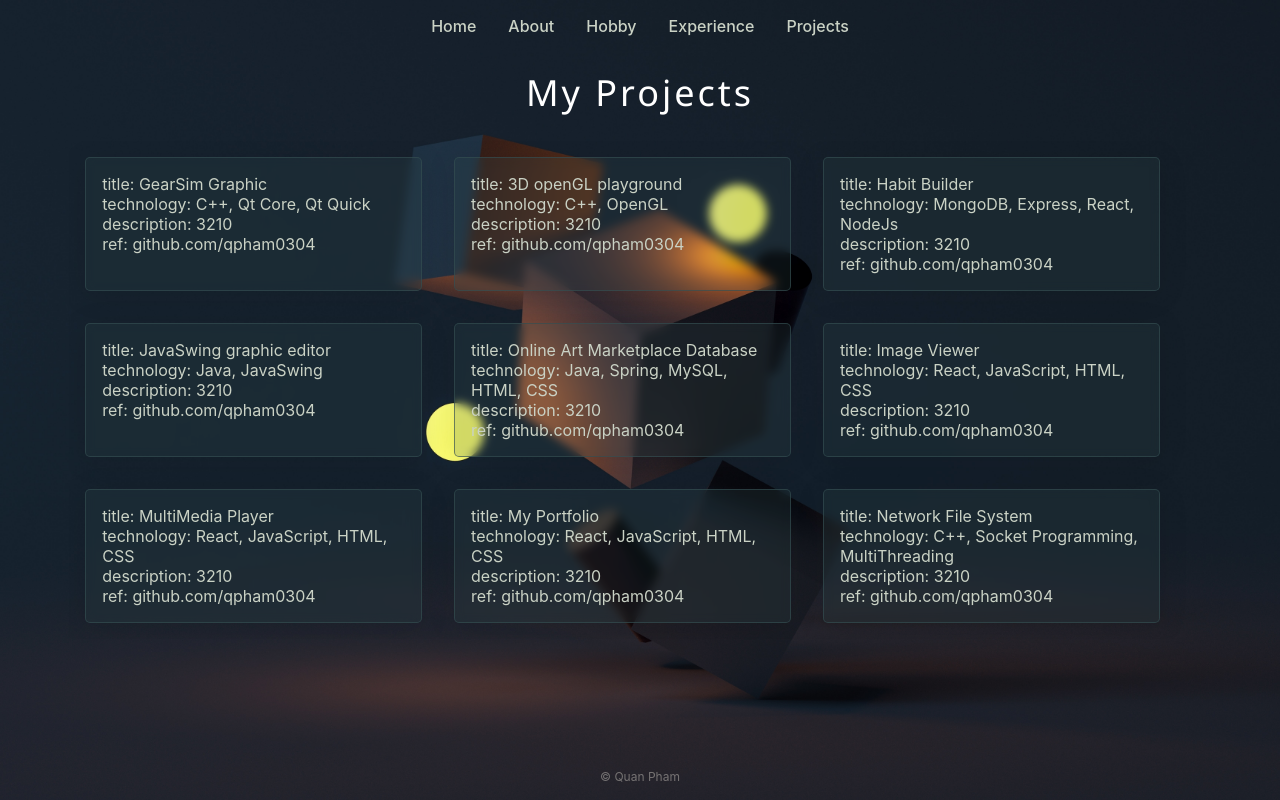
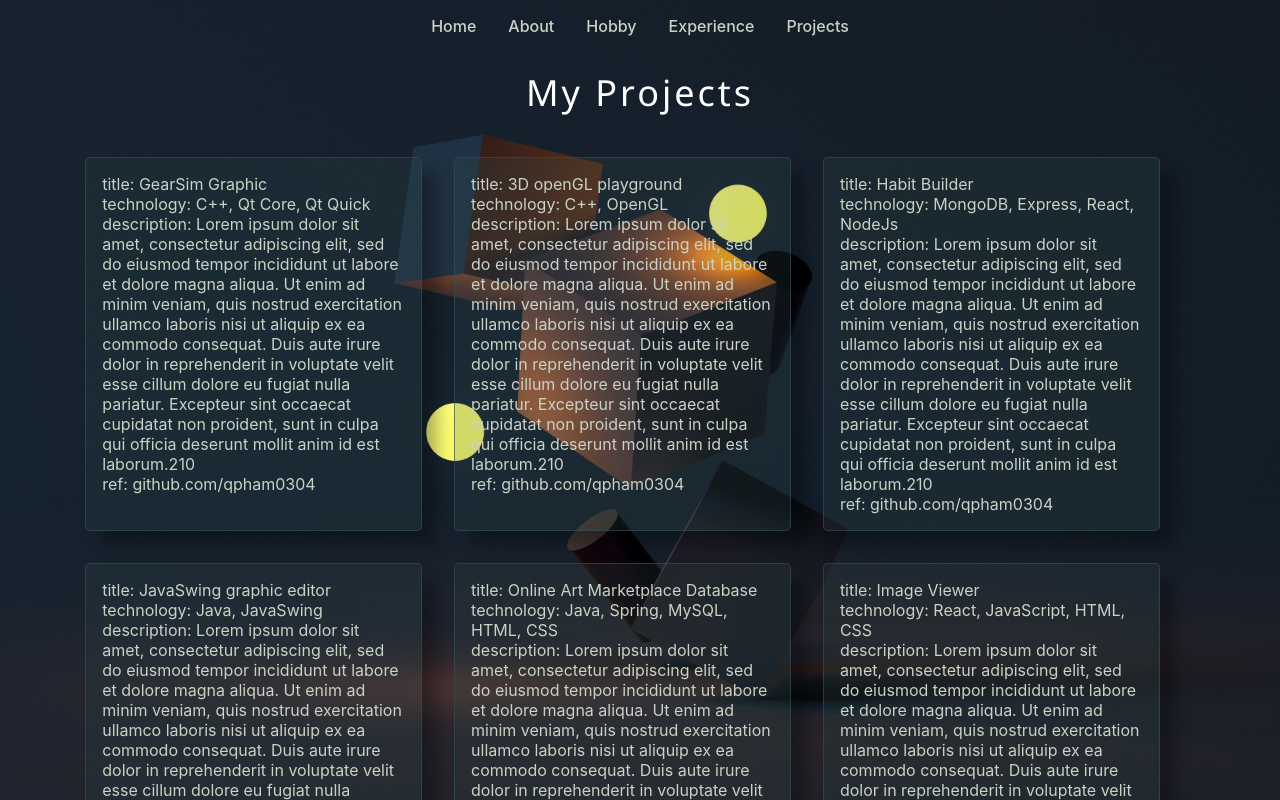
Before and after one commit to qpham0304/my-portfolio, a React (Create React App) app: page /projects in a window 1280 px wide. Built offline with nearby package versions, Linux system fonts and the light colour scheme.

Commit message:
add page transition and refactor router

```diff
--- a/src/App.css
+++ b/src/App.css
@@ -16,29 +16,49 @@
   background-size: cover;
   background-position: center;
   height: 100vh;
+  /* height: calc(var(--vh, 1vh) * 100); */
   overflow-y: overlay;
   overflow-x: hidden;
 }
 
 .App-background {
-  /* background-color: var(--overlay-color); */
   min-height: 100vh;
   min-height: -webkit-fill-available;
   display: flex;
   flex-direction: column;
   color: var(--txt-color-primary);
-  animation: page-load 0.8s ease-in
 }
 
-@keyframes page-load {
-  0% {
-    opacity: 0
+.fadeIn {
+  animation: 0.5s fadeIn forwards;
+}
+
+.fadeOut {
+  animation: 0.5s fadeOut forwards;
+}
+
+@keyframes fadeIn {
+  from {
+    opacity: 0;
+    transform: translate(-20px, 0);
   }
-
-  100% {
+  to {
     opacity: 1;
+    transform: translate(0px, 0px);
   }
 }
+
+@keyframes fadeOut {
+  from {
+    opacity: 1;
+    transform: translate(0px, 0px);
+  }
+  to {
+    transform: translate(-20px, 0);
+    opacity: 0;
+  }
+}
+
 
 .App-background > div:first-of-type {
   display: inherit;
@@ -50,17 +70,6 @@
   display: flex;
   flex-direction: column;
   width: var(--default-width);
-  animation: tab-load 0.2s ease-in
-}
-
-@keyframes tab-load {
-  0% {
-    transform: scale(0);
-  }
-
-  100% {
-    transform: scale(1);
-  }
 }
 
 .home {
@@ -72,14 +81,11 @@
   flex-wrap: wrap;
   justify-content: center;
 }
-
 .about > div:first-of-type{
   display: flex;
   flex-direction: row;
   flex-wrap: wrap;
   width: 100%;
-  /* gap: 1rem; */
-  /* justify-content: center; */
 }
 
 .exp{
@@ -91,12 +97,10 @@
   display: flex;
   align-items: center;
 }
-
 .proj-list {
   width: 100%;
   overflow-x: auto;
 }
-
 .proj-list > div {
   display: flex;
   flex-direction: row;
@@ -175,6 +179,10 @@ a {
   color: inherit;
 }
 
+.download-btn, .navigate-btn, .nav-item {
+  cursor: pointer;
+}
+
 .nav-item{
   color: inherit;
   text-decoration: none;
@@ -183,7 +191,6 @@ a {
   position: relative;
   margin: 0 1rem;
 }
-
 .nav-item::after {
   content: "";
   position: absolute;
@@ -194,10 +201,8 @@ a {
   background-color: var(--txt-color-primary);
   transition: opacity 300ms, transform 300ms;
   transform: scale(0);
-	/* transform-origin: center; */
 }
-
-.nav-item:hover::after, .nav-item:focus::after {
+.nav-item:hover::after, .nav-item.active::after {
   transform: scale(1);
 }
 
@@ -217,7 +222,6 @@ li {
   justify-content: center;
   display: flex;
   flex-direction: row;
-  /* gap: 1.5rem; */
 }
 
 .profile-container{
@@ -235,25 +239,20 @@ li {
   background-color: #c3c3c310;
   text-align: center;
   transition: 150ms;
-  cursor: pointer;
-
-  /* From https://css.glass */
+  position: relative;
   background: rgba(188, 179, 179, 0.1);
-  box-shadow: 0 4px 30px rgba(0, 0, 0, 0.1);
+  box-shadow: 0 4px 30px rgba(0, 0, 0, 0.3);
   backdrop-filter: blur(4.2px);
   -webkit-backdrop-filter: blur(4.2px);
   border: 1px solid rgba(188, 179, 179, 0.11);
   margin-top: 1.5rem;
 }
-
 .navigate-btn:hover {
   opacity: 0.7;
 }
-
 .navigate-btn:active {
   opacity: 0.5;
 }
-
 .navigate-btn-li {
   flex-direction: column;
 }
@@ -289,26 +288,22 @@ li {
 .icon:active{
   opacity: 0.6
 }
-
 .icon-discord {
   background-image: url(./assets/icons/icons8-discord.svg)
 }
-
 .icon-github {
   background-image: url(./assets/icons/icons8-github.svg)
 }
-
 .icon-linkedin {
   background-image: url(./assets/icons/icons8-linkedin-2.svg)
 }
-
 .icon-email {
   background-image: url(./assets/icons/icons8-gmail-logo.svg)
 }
 
 .proj-card {
   background: #354f5233;
-  box-shadow: 0 4px 30px rgba(0, 0, 0, 0.1);
+  box-shadow: 15px 15px 15px rgba(0, 0, 0, 0.3);
   backdrop-filter: blur(5px);
   -webkit-backdrop-filter: blur(5px);
   width: 30ch;
@@ -319,7 +314,6 @@ li {
   margin: 1rem;
   transition: 500ms;
 }
-
 .proj-card:hover {
   border: 1px solid #84a98c99;
 
@@ -356,7 +350,6 @@ li {
   display: flex;
   flex-direction: row;
   justify-content: space-between;
-  /* border: 1px solid var(--border-color); */
   flex-wrap: wrap;
 }
 
@@ -391,12 +384,11 @@ li {
 }
 
 .download-btn:hover {
-  /* color: black; */
   background: transparent;
 }
 
 .download-btn:active {
-  opacity: 0.5;
+  opacity: 0.65;
 }
 
 .nav-toggle-btn {
@@ -428,17 +420,16 @@ transform: translateY(-12px) rotate(-135deg);
 transform: scale(0);
 }
 
-/* @media (max-width: 500px){
+@media (max-width: 500px){
   .wrapper {
     height: 100%;
+    /* height: calc(var(--vh, 1vh) * 100); */
   }
-} */
+}
 
 @media (max-width: 800px){
   .nav-item {
     margin: 0.5rem 0;
-    /* opacity: 0; */
-    /* display: none; */
   }
 
   .nav-toggle-btn {
@@ -447,15 +438,11 @@ transform: scale(0);
 
   .nav-li {
     opacity: 0;
-    /* transition: 500ms; */
-    /* gap: 0.5rem; */
   }
-
   .nav-li.expanded {
     opacity: 1;
     align-items: center;
     display: flex;
     flex-direction: column;
   }
-
 }
--- a/src/App.js
+++ b/src/App.js
@@ -1,6 +1,6 @@
 import './App.css';
-import { useState } from 'react';
-import { Routes, Route, Navigate, useMatch } from "react-router-dom";
+import { useEffect, useState } from 'react';
+import { Routes, Route, Navigate, useMatch, useLocation, BrowserRouter } from "react-router-dom";
 import NavBar from './components/NavBar';
 import About from './components/About'
 import Experience from './components/Experience'
@@ -8,14 +8,28 @@ import Hobby from './components/Hobby'
 import Home from './components/Home'
 import Projects from './components/Projects'
 
-function App() {
-  const [displayNav, setDisplayNav] = useState(true)
+
+const Content = () => {
+  const location = useLocation();
+  const [displayLocation, setDisplayLocation] = useState(location)
+  const [transitionStage, setTransitionStage] = useState("fadeIn")
+
+  useEffect(() => {
+    if(location != displayLocation)
+    setTransitionStage("fadeOut")
+  }, [location, displayLocation])
+
   return (
-    <div className="wrapper">
-      <div className="App-background">
-        {displayNav ? <NavBar /> : null}
-        <div>
-          <Routes>
+    <div
+      className={`${transitionStage}`}
+      onAnimationEnd={() => {
+        if(transitionStage === "fadeOut"){
+          setTransitionStage("fadeIn")
+          setDisplayLocation(location)
+        }
+      }}
+    >
+      <Routes location={displayLocation}>
         <Route path="/home" element={<Home />} />
         <Route path="/about" element={<About />} />
         <Route path="/hobby" element={<Hobby />} />
@@ -24,10 +38,28 @@ function App() {
         <Route path="*" element={<Navigate to="/home" replace />} />
       </Routes>
     </div>
-        <footer className="copyright">&copy; Quan Pham</footer>
+  )
+}
+
+function App() {
+  const [displayNav, setDisplayNav] = useState(true)
+  const [screenSize, getDimension] = useState({ dynamicWidth: window.innerWidth, dynamicHeight: window.innerHeight });
+
+  window.addEventListener('resize', () => {
+    let vh = window.innerHeight * 0.01
+    document.documentElement.style.setProperty('--vh', `${vh}px`)
+  });
+
+  return (
+    <BrowserRouter>
+      <div className="wrapper">
+        <div className="App-background">
+          {displayNav ? <NavBar /> : null}
+          <Content />
+          <footer className="copyright">Copyright &copy; Quan Pham</footer>
         </div>
       </div>
-
+    </BrowserRouter>
   );
 }
 
--- a/src/components/About.js
+++ b/src/components/About.js
@@ -1,5 +1,4 @@
 import React from 'react'
-// import info from "../db/basic-info"
 
 function About() {
   const info = require("../db/basic-info")
@@ -31,7 +30,7 @@ function About() {
             new things. My work can vary from fullstack development to UI/UX design, I
             am looking forward to working with you.
           </p>
-          <div className="info-box" style={{border: "1px solid #84a98c"}}>
+          <div className="info-box" style={{border: "1px solid #e2d4b4"}}>
             <ul>
               <li> <span>Name:</span> {info.name} </li>
               <li> <span>Education:</span> {info.education[0].level} </li>
--- a/src/components/NavBar.js
+++ b/src/components/NavBar.js
@@ -1,16 +1,18 @@
 import React, { useState } from 'react'
-import { useNavigate } from 'react-router-dom'
+import { useNavigate, useLocation } from 'react-router-dom'
 import '../App.css'
 
 function NavBar() {
   const page = ["Home", "About", "Hobby", "Experience", "Projects"]
   const navigate = useNavigate();
-  const[selectedPage, setSelectedPage] = useState("Home")
+  const location = useLocation();
+  const[selectedPage, setSelectedPage] = useState(location.pathname.slice(1))
   const [isToggleOn, setIsToggleOn] = useState(false)
 
   const handleSelectPage = (page) => {
     navigate(`/${page}`)
     setSelectedPage(page);
+    console.log(location.pathname.slice(1))
   }
 
   return (
@@ -19,7 +21,7 @@ function NavBar() {
         {page.map(page => {
           return (
             <li key={page} onClick={() => handleSelectPage(page)}>
-              <a className="nav-item" href="#0">{page}</a>
+              <a className={selectedPage === page ? "nav-item active" : "nav-item"} href="#0">{page}</a>
             </li>
           )
         })}
--- a/src/db/projects.json
+++ b/src/db/projects.json
@@ -3,7 +3,7 @@
         "title": "GearSim Graphic",
         "technology": "C++, Qt Core, Qt Quick",
         "description": [
-            "3",
+            "Lorem ipsum dolor sit amet, consectetur adipiscing elit, sed do eiusmod tempor incididunt ut labore et dolore magna aliqua. Ut enim ad minim veniam, quis nostrud exercitation ullamco laboris nisi ut aliquip ex ea commodo consequat. Duis aute irure dolor in reprehenderit in voluptate velit esse cillum dolore eu fugiat nulla pariatur. Excepteur sint occaecat cupidatat non proident, sunt in culpa qui officia deserunt mollit anim id est laborum.",
             "2",
             "1",
             "0"
@@ -14,7 +14,7 @@
         "title": "3D openGL playground",
         "technology": "C++, OpenGL",
         "description": [
-            "3",
+            "Lorem ipsum dolor sit amet, consectetur adipiscing elit, sed do eiusmod tempor incididunt ut labore et dolore magna aliqua. Ut enim ad minim veniam, quis nostrud exercitation ullamco laboris nisi ut aliquip ex ea commodo consequat. Duis aute irure dolor in reprehenderit in voluptate velit esse cillum dolore eu fugiat nulla pariatur. Excepteur sint occaecat cupidatat non proident, sunt in culpa qui officia deserunt mollit anim id est laborum.",
             "2",
             "1",
             "0"
@@ -25,7 +25,7 @@
         "title": "Habit Builder",
         "technology": "MongoDB, Express, React, NodeJs",
         "description": [
-            "3",
+            "Lorem ipsum dolor sit amet, consectetur adipiscing elit, sed do eiusmod tempor incididunt ut labore et dolore magna aliqua. Ut enim ad minim veniam, quis nostrud exercitation ullamco laboris nisi ut aliquip ex ea commodo consequat. Duis aute irure dolor in reprehenderit in voluptate velit esse cillum dolore eu fugiat nulla pariatur. Excepteur sint occaecat cupidatat non proident, sunt in culpa qui officia deserunt mollit anim id est laborum.",
             "2",
             "1",
             "0"
@@ -36,7 +36,7 @@
         "title": "JavaSwing graphic editor",
         "technology": "Java, JavaSwing",
         "description": [
-            "3",
+            "Lorem ipsum dolor sit amet, consectetur adipiscing elit, sed do eiusmod tempor incididunt ut labore et dolore magna aliqua. Ut enim ad minim veniam, quis nostrud exercitation ullamco laboris nisi ut aliquip ex ea commodo consequat. Duis aute irure dolor in reprehenderit in voluptate velit esse cillum dolore eu fugiat nulla pariatur. Excepteur sint occaecat cupidatat non proident, sunt in culpa qui officia deserunt mollit anim id est laborum.",
             "2",
             "1",
             "0"
@@ -47,7 +47,7 @@
         "title": "Online Art Marketplace Database",
         "technology": "Java, Spring, MySQL, HTML, CSS",
         "description": [
-            "3",
+            "Lorem ipsum dolor sit amet, consectetur adipiscing elit, sed do eiusmod tempor incididunt ut labore et dolore magna aliqua. Ut enim ad minim veniam, quis nostrud exercitation ullamco laboris nisi ut aliquip ex ea commodo consequat. Duis aute irure dolor in reprehenderit in voluptate velit esse cillum dolore eu fugiat nulla pariatur. Excepteur sint occaecat cupidatat non proident, sunt in culpa qui officia deserunt mollit anim id est laborum.",
             "2",
             "1",
             "0"
@@ -58,7 +58,7 @@
         "title": "Image Viewer",
         "technology": "React, JavaScript, HTML, CSS",
         "description": [
-            "3",
+            "Lorem ipsum dolor sit amet, consectetur adipiscing elit, sed do eiusmod tempor incididunt ut labore et dolore magna aliqua. Ut enim ad minim veniam, quis nostrud exercitation ullamco laboris nisi ut aliquip ex ea commodo consequat. Duis aute irure dolor in reprehenderit in voluptate velit esse cillum dolore eu fugiat nulla pariatur. Excepteur sint occaecat cupidatat non proident, sunt in culpa qui officia deserunt mollit anim id est laborum.",
             "2",
             "1",
             "0"
@@ -69,7 +69,7 @@
         "title": "MultiMedia Player",
         "technology": "React, JavaScript, HTML, CSS",
         "description": [
-            "3",
+            "Lorem ipsum dolor sit amet, consectetur adipiscing elit, sed do eiusmod tempor incididunt ut labore et dolore magna aliqua. Ut enim ad minim veniam, quis nostrud exercitation ullamco laboris nisi ut aliquip ex ea commodo consequat. Duis aute irure dolor in reprehenderit in voluptate velit esse cillum dolore eu fugiat nulla pariatur. Excepteur sint occaecat cupidatat non proident, sunt in culpa qui officia deserunt mollit anim id est laborum.",
             "2",
             "1",
             "0"
@@ -80,7 +80,7 @@
         "title": "My Portfolio",
         "technology": "React, JavaScript, HTML, CSS",
         "description": [
-            "3",
+            "Lorem ipsum dolor sit amet, consectetur adipiscing elit, sed do eiusmod tempor incididunt ut labore et dolore magna aliqua. Ut enim ad minim veniam, quis nostrud exercitation ullamco laboris nisi ut aliquip ex ea commodo consequat. Duis aute irure dolor in reprehenderit in voluptate velit esse cillum dolore eu fugiat nulla pariatur. Excepteur sint occaecat cupidatat non proident, sunt in culpa qui officia deserunt mollit anim id est laborum.",
             "2",
             "1",
             "0"
@@ -91,7 +91,7 @@
         "title": "Network File System",
         "technology": "C++, Socket Programming, MultiThreading",
         "description": [
-            "3",
+            "Lorem ipsum dolor sit amet, consectetur adipiscing elit, sed do eiusmod tempor incididunt ut labore et dolore magna aliqua. Ut enim ad minim veniam, quis nostrud exercitation ullamco laboris nisi ut aliquip ex ea commodo consequat. Duis aute irure dolor in reprehenderit in voluptate velit esse cillum dolore eu fugiat nulla pariatur. Excepteur sint occaecat cupidatat non proident, sunt in culpa qui officia deserunt mollit anim id est laborum.",
             "2",
             "1",
             "0"
--- a/src/index.js
+++ b/src/index.js
@@ -7,8 +7,6 @@ import App from './App';
 const root = ReactDOM.createRoot(document.getElementById('root'));
 root.render(
   <React.StrictMode>
-    <BrowserRouter>
-      <App />
-    </BrowserRouter>
+    <App />
   </React.StrictMode>
 );
```
Also changed, not shown: src/components/Home.js (+4 -4 lines). Lines whose indentation alone changed are shown as unchanged.
